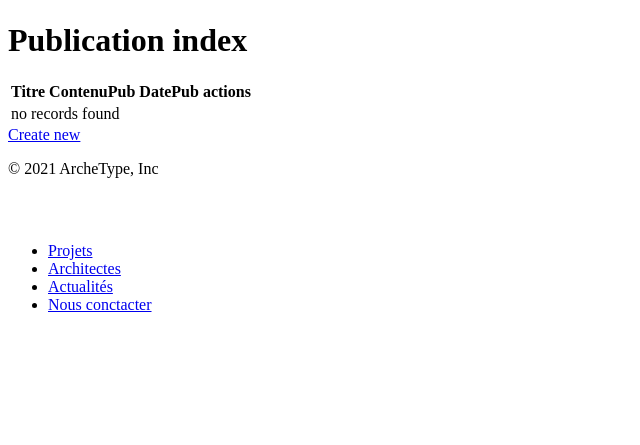
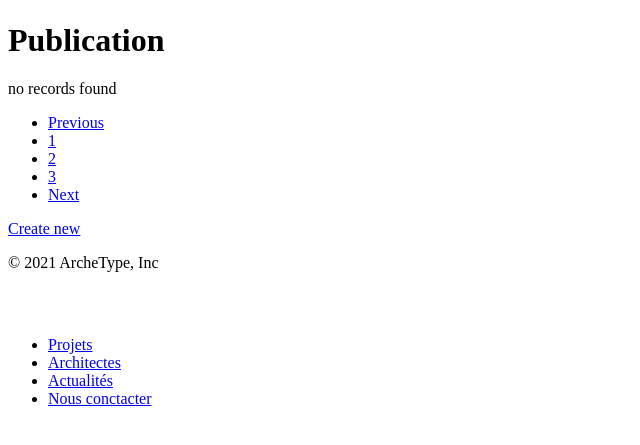
Before and after one commit to Hamid-DUMIOT/Archetype, a Symfony app: template templates/publication/index.html.twig in a window 1280 px wide. Shown: the part 188-633 px from the top of the page, without its empty margins (0-640 px from the left). Run offline with Twig, Linux system fonts and the light colour scheme; the template is opened without the code that fills it, so the values that code supplies are empty; some libraries are stand-ins or nearby versions.

Commit message:
Full fonctionnel + implementation du boostrap sur la page publi

```diff
--- a/src/Form/PublicationType.php
+++ b/src/Form/PublicationType.php
@@ -14,7 +14,8 @@ class PublicationType extends AbstractType
         $builder
             ->add('contenuPub')
             ->add('datePub')
-        ;
+            ->add('titre')
+            ->add('image');
     }
 
     public function configureOptions(OptionsResolver $resolver): void
--- a/templates/publication/index.html.twig
+++ b/templates/publication/index.html.twig
@@ -1,38 +1,63 @@
 {% extends 'base.html.twig' %}
 
-{% block title %}Publication index
-{% endblock %}
 
+{% block title %}{% endblock %}
 {% block body %}
-	<h1>Publication index</h1>
 
-	<table class="table">
-		<thead>
-			<tr class="table-dark">
-				<th>Titre</th>
-				<th>ContenuPub</th>
-				<th>DatePub</th>
-				<th>actions</th>
-			</tr>
-		</thead>
-		<tbody>
+	<h1 class="text-black">Publication</h1>
+
+	<div class="container">
 		{% for publication in publications %}
-				<tr class="table-primary">
-					<td>{{ publication.titre }}</td>
-					<td>{{ publication.contenuPub }}</td>
-					<td>{{ publication.datePub ? publication.datePub|date('Y-m-d') : '' }}</td>
-					<td>
-						<a href="{{ path('publication_show', {'id': publication.id}) }}">show</a>
+
+			<div class="row">
+				<div class="col-3"></div>
+				<div class="col-3">
+					<img src="{{ asset(publication.image) }} " alt"..." class="img-thumbnail">
+				</div>
+				<div class="col-6">
+					<h2 class="TitrePublication">
+						{{ publication.titre }}</h2>
+					{{ publication.datePub ? publication.datePub|date('Y-m-d') : '' }}
+					<p>
+						{{ publication.contenuPub }}
+					</p><br>
+					<div class="col-b-5">
+						<a href="{{ path('publication_show', {'id': publication.id}) }}">En savoir plus
+						</a><br>
+						<span>
+							Comment</span>
 						<a href="{{ path('publication_edit', {'id': publication.id}) }}">edit</a>
-					</td>
-				</tr>
+					</div>
+				</div>
+			</div>
+		</div>
 	{% else %}
 		<tr>
 			<td colspan="4">no records found</td>
 		</tr>
 	{% endfor %}
-		</tbody>
-	</table>
+</div>
 
+<div class="text-center">
+
+	<nav aria-label="Page navigation example">
+		<ul class="pagination justify-content-center">
+			<li class="page-item disabled">
+				<a class="page-link" href="#" tabindex="-1">Previous</a>
+			</li>
+			<li class="page-item">
+				<a class="page-link" href="#">1</a>
+			</li>
+			<li class="page-item">
+				<a class="page-link" href="#">2</a>
+			</li>
+			<li class="page-item">
+				<a class="page-link" href="#">3</a>
+			</li>
+			<li class="page-item">
+				<a class="page-link" href="#">Next</a>
+			</li>
+		</ul>
+	</nav>
 	<a href="{{ path('publication_new') }}">Create new</a>
-{% endblock %}
+</div>{% endblock %}
```
Also changed, not shown: migrations/Version20211030165900.php (added, +31 -0 lines), public/css/publication.css (added, +12 -0 lines), src/Entity/Publication.php (+17 -0 lines), templates/publication/show.html.twig (+6 -3 lines). Lines whose indentation alone changed are shown as unchanged.
